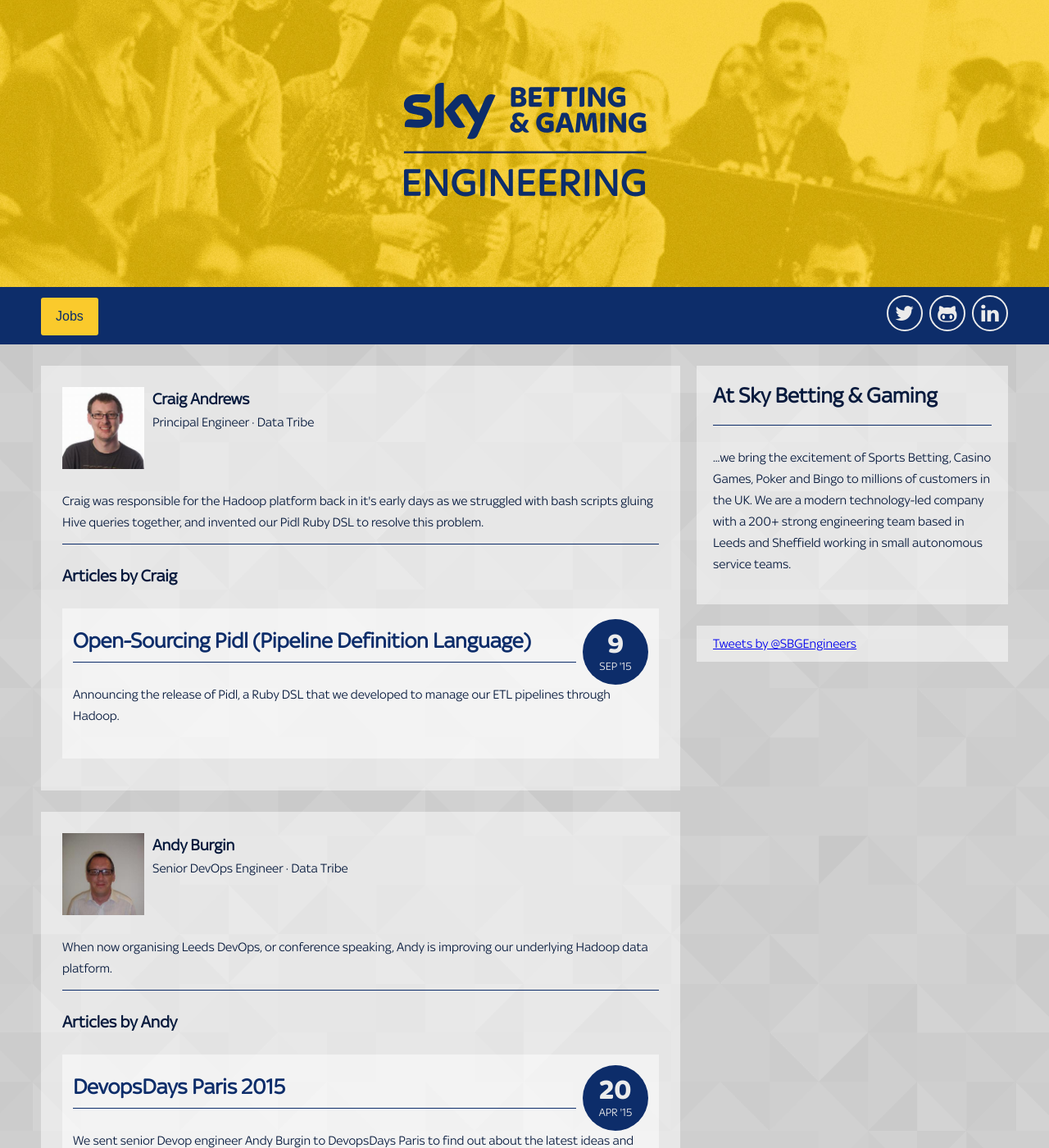
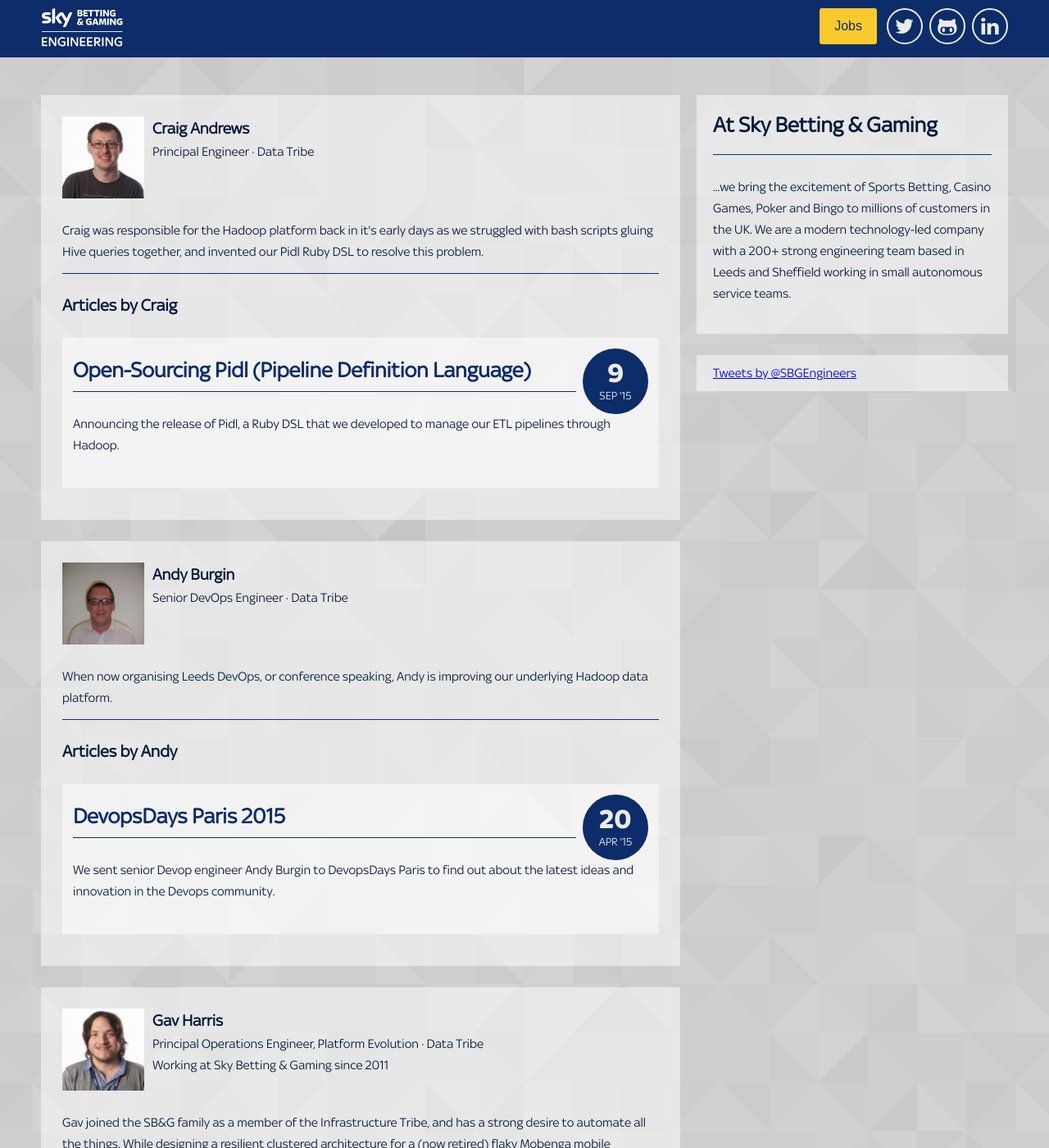
Before and after one commit to skybet/skybet.github.io, a Jekyll site: the page built from authors/index.html, in a window 1280 px wide and 1400 px high. Shown: the whole window at 82% size. Built offline with Jekyll 4.4.1, drawn with Linux system fonts in a browser that asks for light colours; nearby versions of some CDN libraries; some web fonts are replaced; Markdown is read by kramdown in place of the engine named in the settings; comment, search, counter and statistics services are not loaded.

Commit message:
Removed fixed header from author page; scoped better

```diff
--- a/_includes/nav.html
+++ b/_includes/nav.html
@@ -1,5 +1,5 @@
 <header class="page">
-    {% if page.isArticle == false %}
+    {% if page.fixedHeader != true %}
     <div class="grid">
         <div class="grid-1-1 page-title">
             <a href="/">
@@ -11,7 +11,7 @@
     </div>
     {% endif %}
 
-    <div class="sticky{% if page.isArticle %} headFixed{% endif %}">
+    <div class="sticky{% if page.fixedHeader %} headFixed{% endif %}">
         <div class="grid">
             <nav class="grid-xs-s-1-2 grid-m-xl-1-2 btnNavLarge">
             {% assign nav = (site.pages | where: "nav",true | sort: "nav_weight") %}
--- a/_layouts/default.html
+++ b/_layouts/default.html
@@ -1,7 +1,7 @@
 <!DOCTYPE html>
 <html>
 {% include head.html %}
-<body {% if page.isArticle %}class="headFixed"{% endif %}>
+<body {% if page.fixedHeader == true %}class="headFixed"{% endif %}>
  {% include nav.html %}
  {{ content }}
 
--- a/_layouts/post.html
+++ b/_layouts/post.html
@@ -1,6 +1,7 @@
 ---
 layout:    default
 isArticle: true
+fixedHeader: true
 ---
 
 {% assign minutes = content | number_of_words | divided_by: 120 %}
--- a/_sass/_page.scss
+++ b/_sass/_page.scss
@@ -13,7 +13,7 @@
     font-family: $SkyRegular;
 
     &.headFixed {
-        article.grid {
+        article.grid, main {
             padding-top: 90px;
         }
     }
--- a/authors/index.html
+++ b/authors/index.html
@@ -7,6 +7,7 @@
 nav_weight: 2
 className:  authors
 isArticle:  false
+fixedHeader: true
 ---
 
 <div class="meet-author">
```
